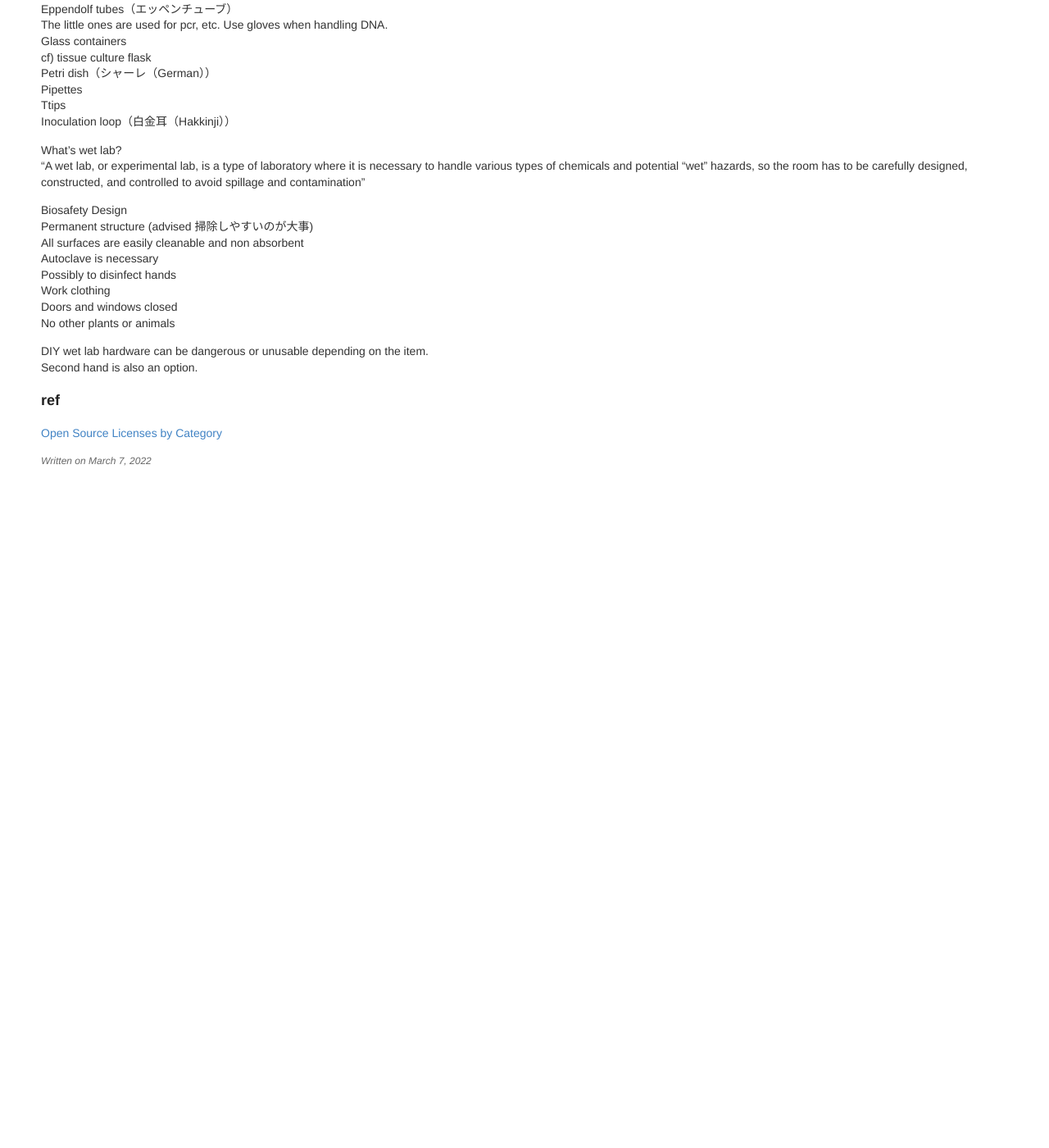
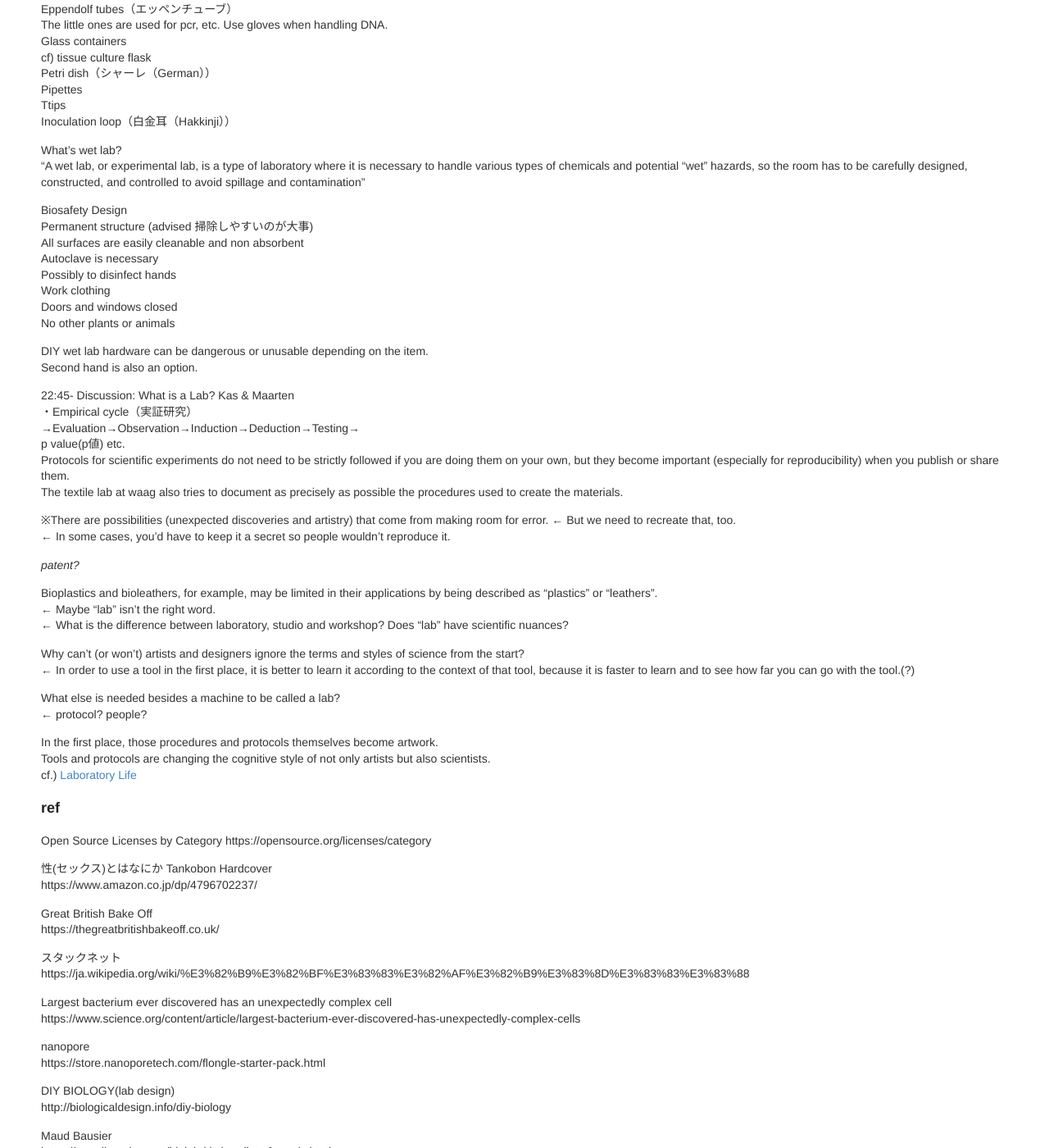
Before and after one commit to juppoyokokawa/bha22, a Jekyll site: the page built from _posts/2022-03-07-week2_01.md, in a window 1280 px wide and 1400 px high, scrolled down 1351 px. Shown: the whole window at 82% size. Built offline with Jekyll 4.4.1, drawn with Linux system fonts in a browser that asks for light colours; before the commit the page ends 1981 px from its top, so only the background shows below that; some of the changed text lies outside the part shown.

Commit message:
[update]：week2 mon

```diff
--- a/_posts/2022-03-07-week2_01.md
+++ b/_posts/2022-03-07-week2_01.md
@@ -87,6 +87,80 @@ No other plants or animals
 DIY wet lab hardware can be dangerous or unusable depending on the item.
 Second hand is also an option.
 
+22:45- Discussion: What is a Lab? Kas & Maarten
+・Empirical cycle（実証研究）
+→Evaluation→Observation→Induction→Deduction→Testing→
+p value(p値) etc.
+Protocols for scientific experiments do not need to be strictly followed if you are doing them on your own, but they become important (especially for reproducibility) when you publish or share them.
+The textile lab at waag also tries to document as precisely as possible the procedures used to create the materials.
+
+※There are possibilities (unexpected discoveries and artistry) that come from making room for error.
+← But we need to recreate that, too.
+←  In some cases, you'd have to keep it a secret so people wouldn't reproduce it.
+
+*patent?*
+
+Bioplastics and bioleathers, for example, may be limited in their applications by being described as "plastics" or "leathers".
+← Maybe "lab" isn't the right word.
+← What is the difference between laboratory, studio and workshop? Does "lab" have scientific nuances?
+
+Why can't (or won't) artists and designers ignore the terms and styles of science from the start?
+← In order to use a tool in the first place, it is better to learn it according to the context of that tool, because it is faster to learn and to see how far you can go with the tool.(?)
+
+What else is needed besides a machine to be called a lab?
+← protocol? people?
+
+In the first place, those procedures and protocols themselves become artwork.
+Tools and protocols are changing the cognitive style of not only artists but also scientists.
+cf.) [Laboratory Life](https://press.princeton.edu/books/paperback/9780691028323/laboratory-life)
+
 
 ## ref
-[Open Source Licenses by Category](https://opensource.org/licenses/category)
+Open Source Licenses by Category
+https://opensource.org/licenses/category
+
+性(セックス)とはなにか Tankobon Hardcover
+https://www.amazon.co.jp/dp/4796702237/
+
+Great British Bake Off
+https://thegreatbritishbakeoff.co.uk/
+
+スタックネット
+https://ja.wikipedia.org/wiki/%E3%82%B9%E3%82%BF%E3%83%83%E3%82%AF%E3%82%B9%E3%83%8D%E3%83%83%E3%83%88
+
+Largest bacterium ever discovered has an unexpectedly complex cell
+https://www.science.org/content/article/largest-bacterium-ever-discovered-has-unexpectedly-complex-cells
+
+nanopore
+https://store.nanoporetech.com/flongle-starter-pack.html
+
+DIY BIOLOGY(lab design)
+http://biologicaldesign.info/diy-biology
+
+Maud Bausier
+https://maudbausier.com/biolab-kitchen-list-of-needs.html
+
+Inger Le Gué final project
+https://ingeltje.github.io/Final%20Project/
+
+Paper Microscope
+https://www.foldscope.com/
+↑homework
+
+Hand-powered ultralow-cost paper centrifuge
+https://www.nature.com/articles/s41551-016-0009
+
+Manu Prakash - Wikipedia
+https://en.wikipedia.org/wiki/Manu_Prakash
+
+DIY NanoDrop
+https://hackteria.org/wiki/index.php/DIY_NanoDrop
+
+Digital microfluidics
+https://en.wikipedia.org/wiki/Digital_microfluidics
+
+Still
+https://en.wikipedia.org/wiki/Still
+
+Mysterie superieure Leeuwenhoek-microscoop na 350 jaar opgelost
+https://www.tudelft.nl/2018/tu-delft/mysterie-superieure-leeuwenhoek-microscoop-na-350-jaar-opgelost
```
